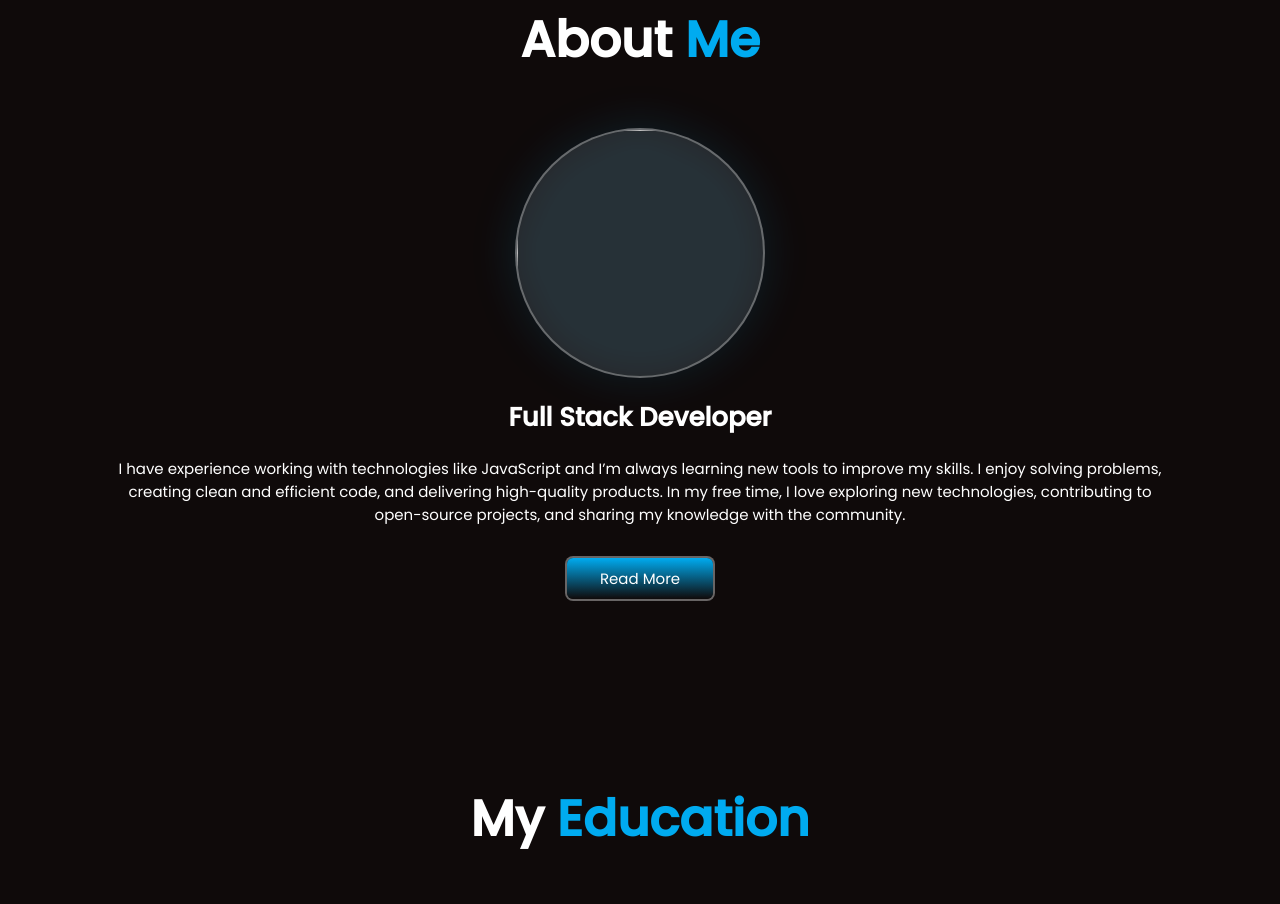
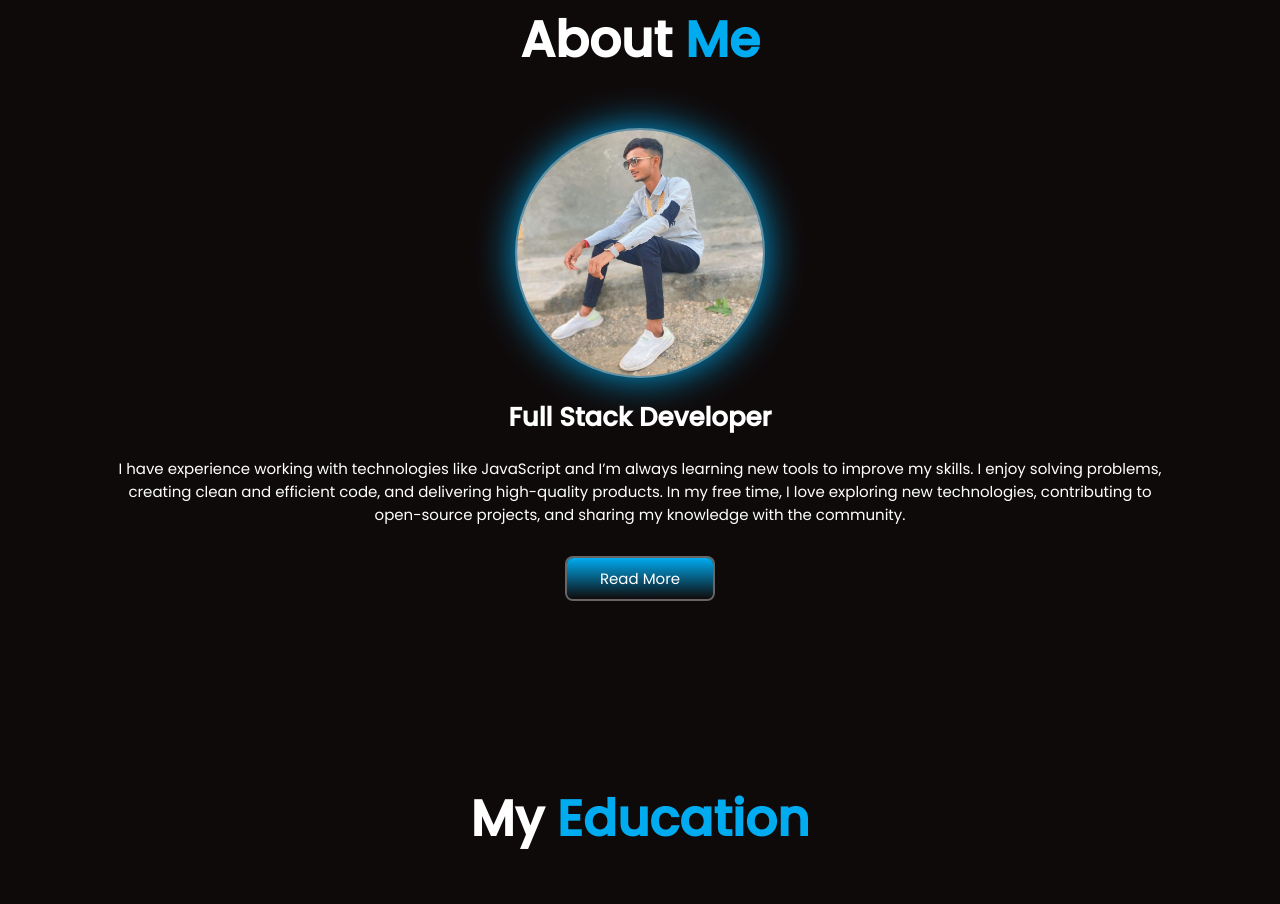
Before and after one commit to chiragmer412/chirag-webdev, a plain HTML site: page index.html in a window 1280 px wide. Shown: the part 918-1822 px from the top of the page. Drawn offline with nearby package versions, Linux system fonts and the light colour scheme.

Commit message:
Update index.html

```diff
--- a/index.html
+++ b/index.html
@@ -47,7 +47,7 @@
     <!-- *************************About Section************************* -->
     <section class="about" id="about">
         <h2 class="title">About <span>Me</span></h2>
-        <img src="./image/img.jpeg" alt="" class="aboutImg">
+        <img src="img.jpeg" alt="" class="aboutImg">
 
         <div class="text-content2">
             <h2>Full Stack Developer</h2>
```
